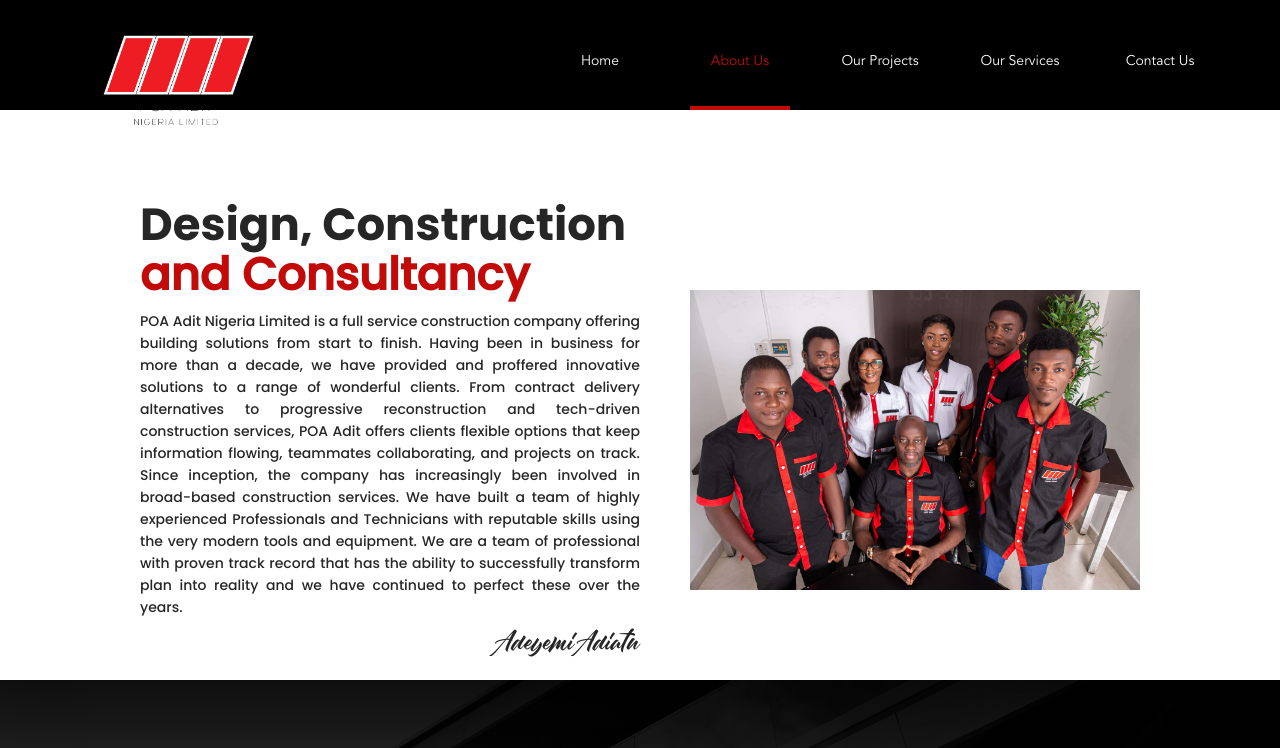
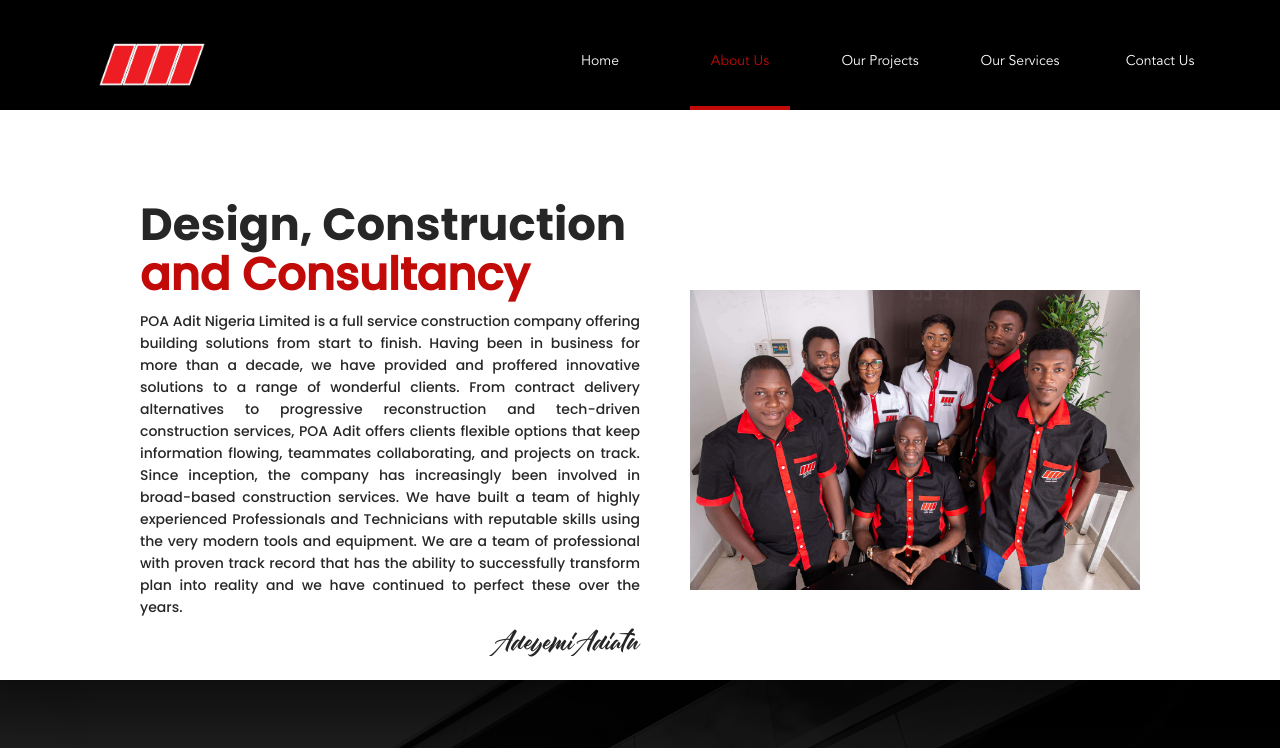
Before and after one commit to Poaadit/poa-adit, a React (Create React App) app: page /about-us in a window 1280 px wide. Shown: the top 748 px of the page. Built offline with nearby package versions, Linux system fonts and the light colour scheme.

Commit message:
Update Nav.scss

```diff
--- a/src/Components/Styles/Nav.scss
+++ b/src/Components/Styles/Nav.scss
@@ -77,7 +77,7 @@ $darkerorange: #c20b09ff;
   z-index: 2000;
 }
 #logoimg{
-  margin-top: 0px;
+  margin-top: 10px;
 }
 
 .ant-drawer-content-wrapper {
@@ -133,8 +133,8 @@ $darkerorange: #c20b09ff;
     display: none;
   }
   #logoimg{
-    height:100px;
-    margin-top: 0px !important;
+    height:70px;
+    margin-top: 10px !important;
   }
 
 }
```
